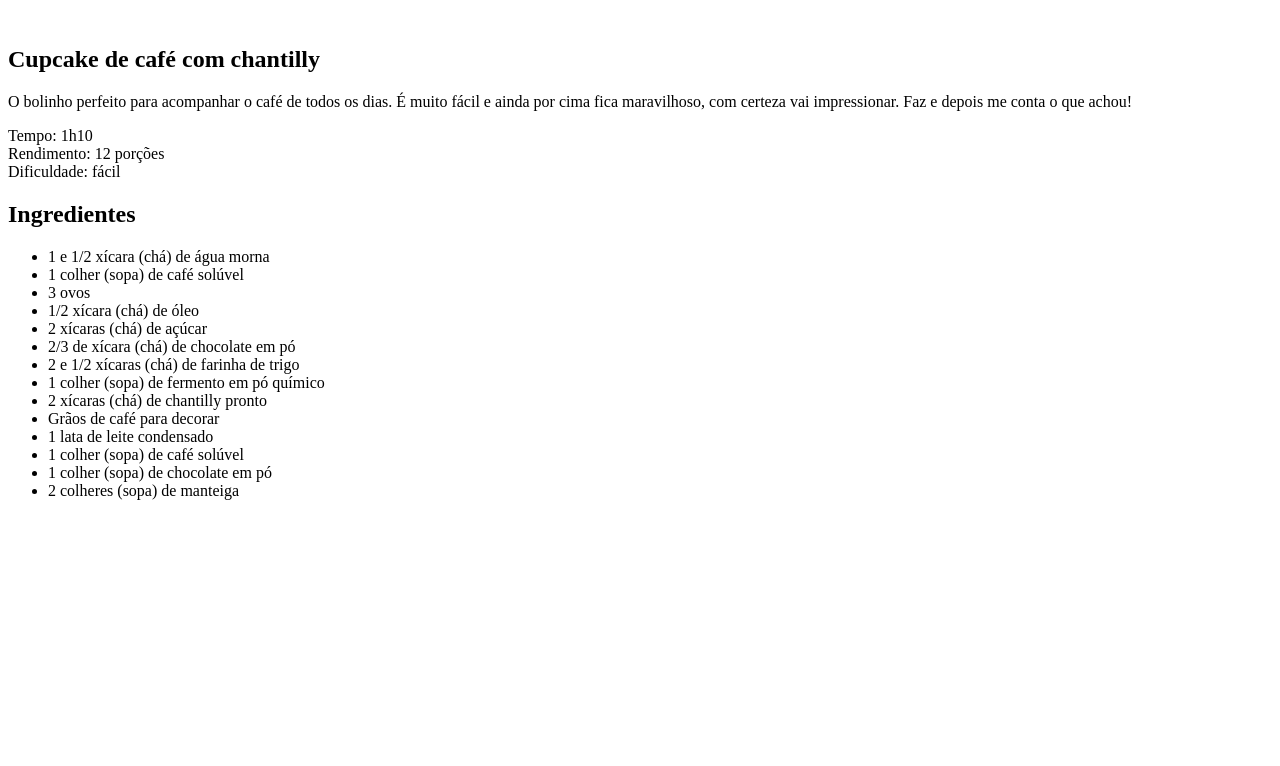
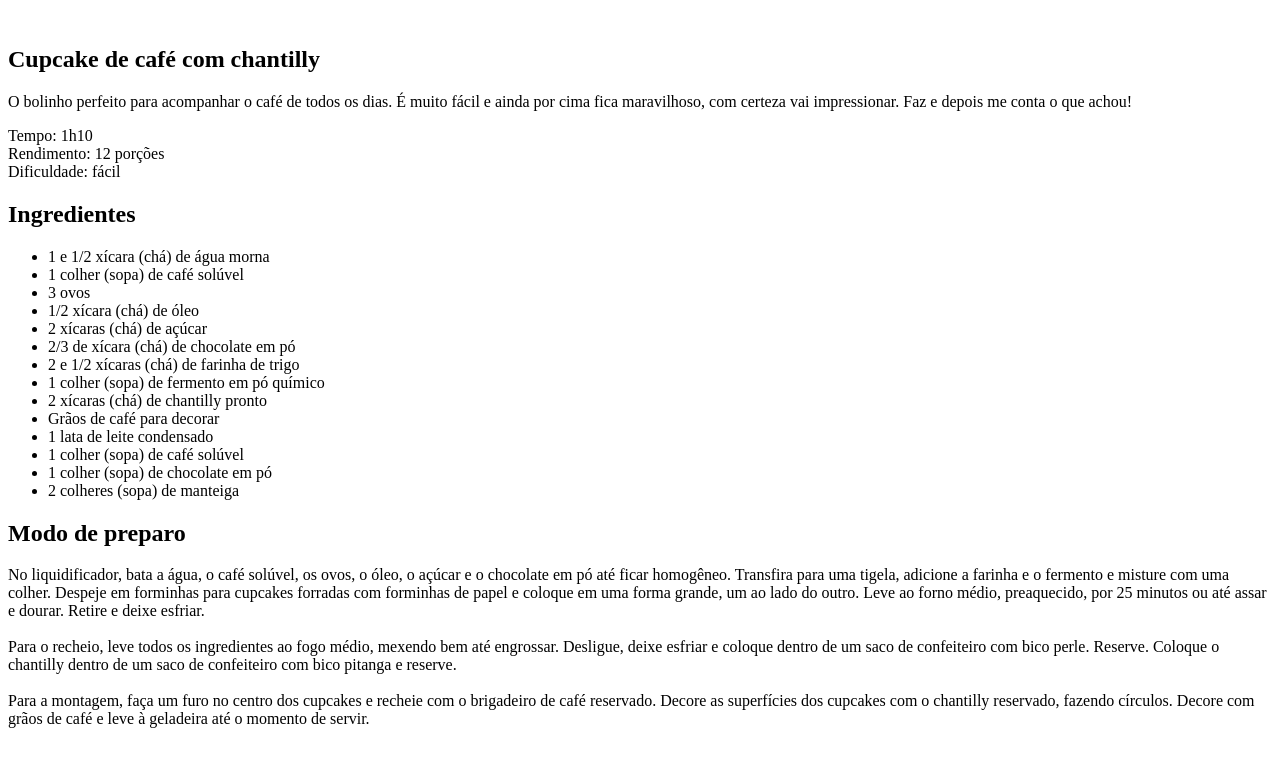
Before and after one commit to marcelosilva23/projeto, a plain HTML site: page index.html in a window 1280 px wide. Drawn offline with Linux system fonts and the light colour scheme.

Commit message:
modo de preparo

```diff
--- a/index.html
+++ b/index.html
@@ -38,6 +38,13 @@
                 <li>2 colheres (sopa) de manteiga</li>
             </ul>
             <section id="preparation"></section>
+            <h2>Modo de preparo</h2>
+            <p>
+                No liquidificador, bata a água, o café solúvel, os ovos, o óleo, o açúcar e o chocolate em pó até ficar homogêneo. Transfira para uma tigela, adicione a farinha e o fermento e misture com uma colher. Despeje em forminhas para cupcakes forradas com forminhas de papel e coloque em uma forma grande, um ao lado do outro. Leve ao forno médio, preaquecido, por 25 minutos ou até assar e dourar. Retire e deixe esfriar. <br><br>
+                Para o recheio, leve todos os ingredientes ao fogo médio, mexendo bem até engrossar. Desligue, deixe esfriar e coloque dentro de um saco de confeiteiro com bico perle. Reserve. Coloque o chantilly dentro de um saco de confeiteiro com bico pitanga e reserve.
+                <br><br>
+                Para a montagem, faça um furo no centro dos cupcakes e recheie com o brigadeiro de café reservado. Decore as superfícies dos cupcakes com o chantilly reservado, fazendo círculos. Decore com grãos de café e leve à geladeira até o momento de servir.
+            </p>
         </main>
     </div>
 
```
